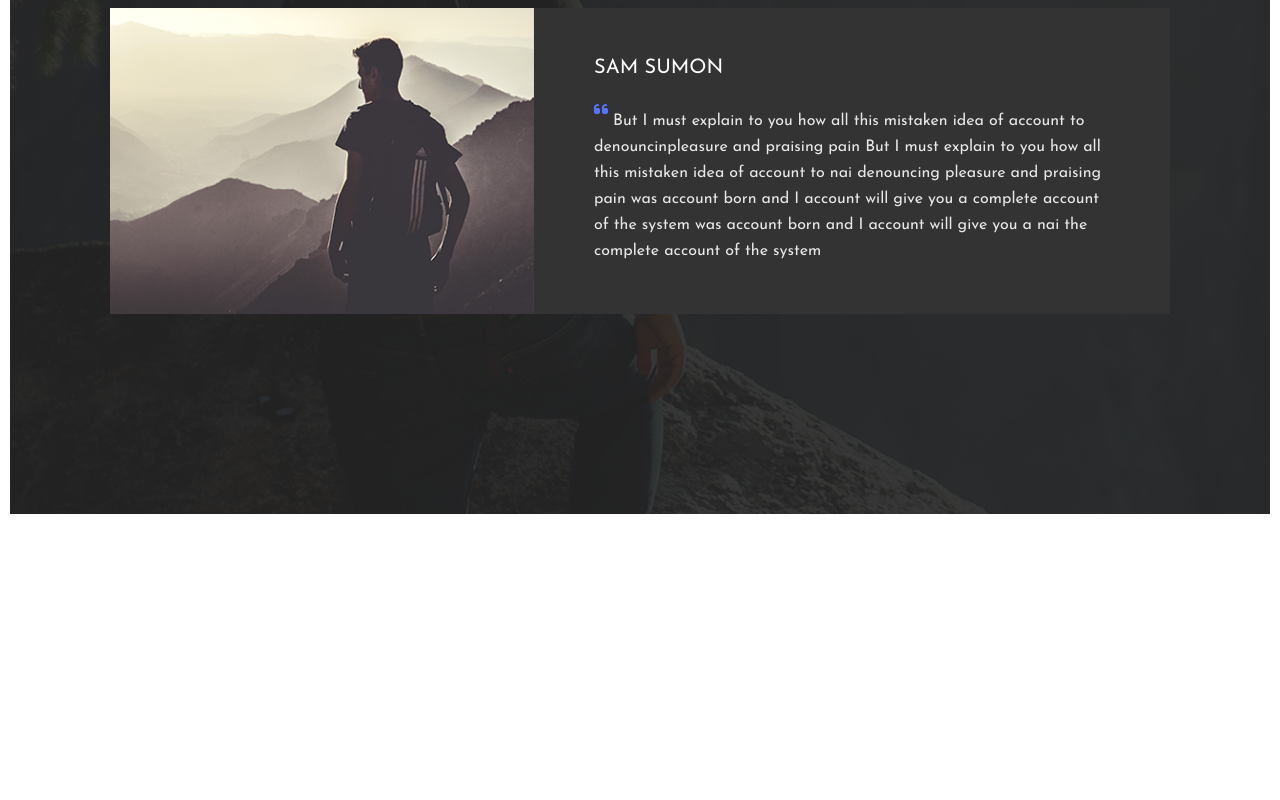
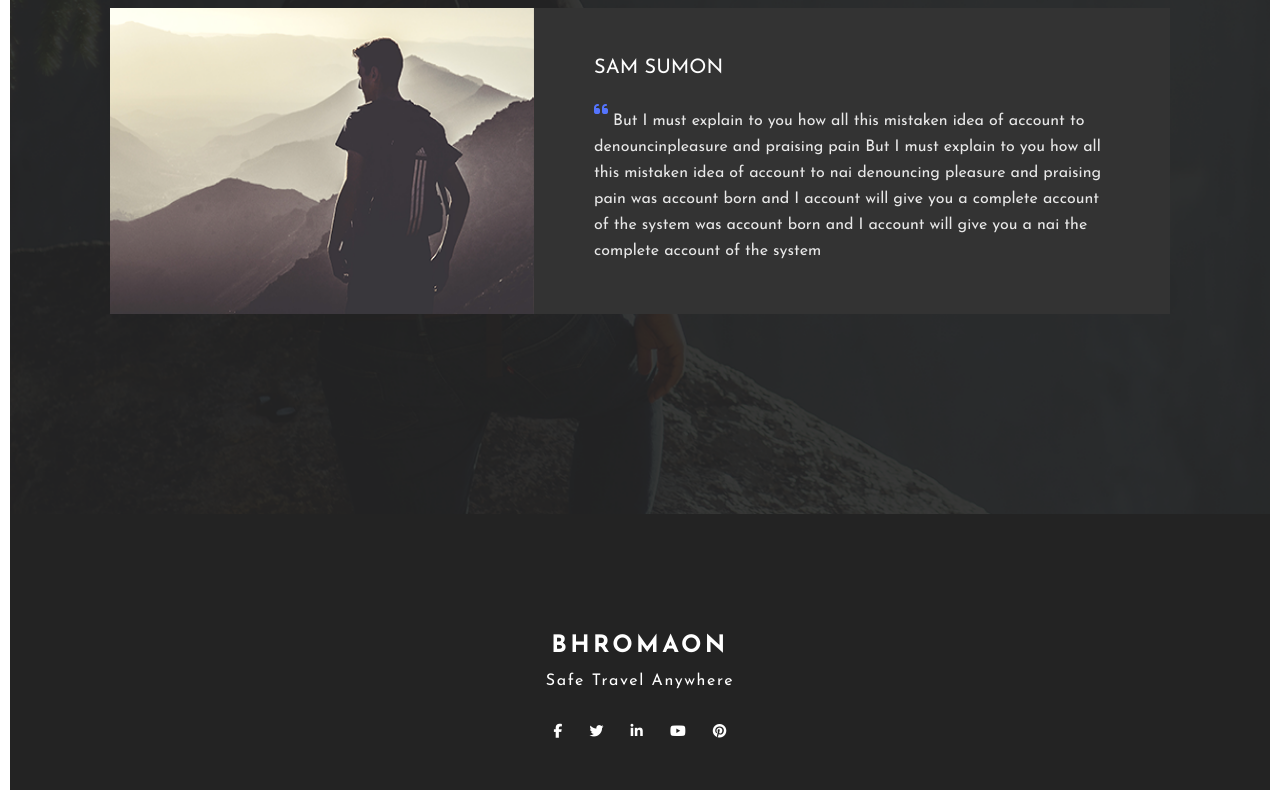
Before and after one commit to Andretan322/examBeetroot, a website: page index.html in a window 1280 px wide. Shown: the part 3456-4256 px from the top of the page. Before the commit the page ends 3980 px from the top, so only its background shows below. Drawn offline with Linux system fonts and the light colour scheme.

Commit message:
create footer block

```diff
--- a/index.html
+++ b/index.html
@@ -229,7 +229,43 @@
         </div>
       </main>
 
-      <footer class="footer"><div class="container"></div></footer>
+      <footer class="footer">
+        <div class="container">
+          <div class="footer__column">
+            <div class="footer__title">Bhromaon</div>
+            <div class="footer__subtitle desc">Safe Travel Anywhere</div>
+            <div class="footer__row">
+              <div class="footer__logo">
+                <a href="https://www.facebook.com/" target="_blank"
+                  ><i class="fab fa-facebook-f"></i
+                ></a>
+              </div>
+
+              <div class="footer__logo">
+                <a href="https://twitter.com/" target="_blank"
+                  ><i class="fab fa-twitter"></i
+                ></a>
+              </div>
+
+              <div class="footer__logo">
+                <a href="https://www.linkedin.com/" target="_blank"
+                  ><i class="fab fa-linkedin-in"></i
+                ></a>
+              </div>
+              <div class="footer__logo">
+                <a href="https://www.youtube.com/" target="_blank"
+                  ><i class="fab fa-youtube"></i
+                ></a>
+              </div>
+              <div class="footer__logo">
+                <a href="https://www.pinterest.com/" target="_blank"
+                  ><i class="fab fa-pinterest"></i
+                ></a>
+              </div>
+            </div>
+          </div>
+        </div>
+      </footer>
     </div>
   </body>
 </html>
--- a/scss/_footer.scss
+++ b/scss/_footer.scss
@@ -0,0 +1,56 @@
+.footer {
+    background: #232323;
+    padding: 120px 0 50px;
+    text-align: center;
+
+    &__column {
+        max-width: 200px;
+        margin: 0 auto;
+    }
+
+    &__row {
+        display: flex;
+        justify-content: space-around;
+    }
+
+    &__logo {
+        & i {
+            color: #ffffff;
+        }
+
+        & .fa-facebook-f:hover {
+            color: #1877F2;
+        }
+
+        & .fa-twitter:hover {
+            color: #1DA1F3;
+        }
+
+        & .fa-linkedin-in:hover {
+            color: #0073B2;
+        }
+
+        & .fa-youtube:hover {
+            color: #FF0101;
+        }
+
+        & .fa-pinterest:hover {
+            color: #DF0022;
+        }
+    }
+
+    &__title {
+        color: #ffffff;
+        font-size: 24px;
+        font-weight: 700;
+        text-transform: uppercase;
+        letter-spacing: 3.36px;
+
+        margin: 0 0 10px 0;
+    }
+
+    &__subtitle {
+        color: #ffffff;
+        margin: 0 0 30px 0;
+    }
+}
```
Also changed, not shown: css/style.css.
